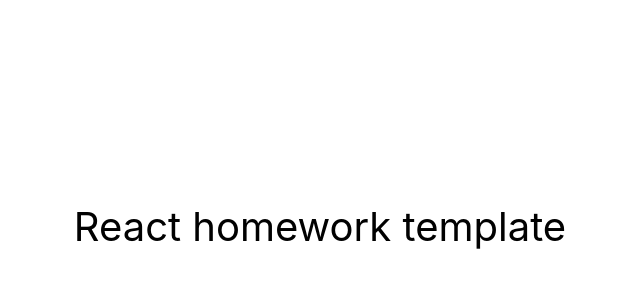
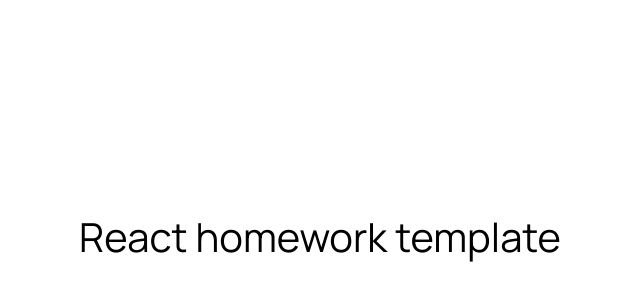
Before and after one commit to Serhii-Buha/project-cars, a React (Create React App) app: page / in a window 1280 px wide. Shown: the part 174-474 px from the top of the page, without its empty margins (320-960 px from the left). Built offline with nearby package versions, Linux system fonts and the light colour scheme.

Commit message:
adding basic styles to a project

```diff
--- a/src/index.css
+++ b/src/index.css
@@ -1,8 +1,22 @@
-@import-normalize; /* bring in normalize.css styles */
+@import-normalize;
+/* bring in normalize.css styles */
+
+:root {
+  --button-bg-color: #3470ff;
+  --button-bg-color-hover: #0b44cd;
+  --main-text: #121417;
+  --form-label-text: rgba(138, 138, 137, 1);
+  --form-select-bg-color: rgba(247, 247, 251, 1);
+  --semi-transparent: rgba(18, 20, 23, 0.5);
+  --near-full-transparent: rgba(18, 20, 23, 0.2);
+  --overlay-color: rgba(0, 0, 0, 0.8);
+}
 
 body {
   margin: 0;
-  font-family: -apple-system, BlinkMacSystemFont, 'Segoe UI', 'Roboto', 'Oxygen',
+  padding: 10px;
+  color: var(--main-text);
+  font-family: Manrope, -apple-system, BlinkMacSystemFont, 'Segoe UI', 'Roboto', 'Oxygen',
     'Ubuntu', 'Cantarell', 'Fira Sans', 'Droid Sans', 'Helvetica Neue',
     sans-serif;
   -webkit-font-smoothing: antialiased;
@@ -13,3 +27,44 @@ code {
   font-family: source-code-pro, Menlo, Monaco, Consolas, 'Courier New',
     monospace;
 }
+
+h1,
+h2,
+h3,
+h4,
+h5,
+h6,
+p {
+  margin: 0;
+  padding: 0;
+}
+
+a {
+  text-decoration: none;
+  color: currentColor;
+  padding: 0;
+  margin: 0;
+  cursor: pointer;
+}
+
+ul,
+li {
+  list-style-type: none;
+  color: currentColor;
+  padding: 0;
+  margin: 0;
+  cursor: inherit;
+}
+
+img {
+  display: block;
+  height: auto;
+  object-fit: cover;
+  cursor: inherit;
+}
+
+.active {
+  background-color: var(--button-bg-color);
+  color: white;
+  border-radius: 10px;
+}
```
